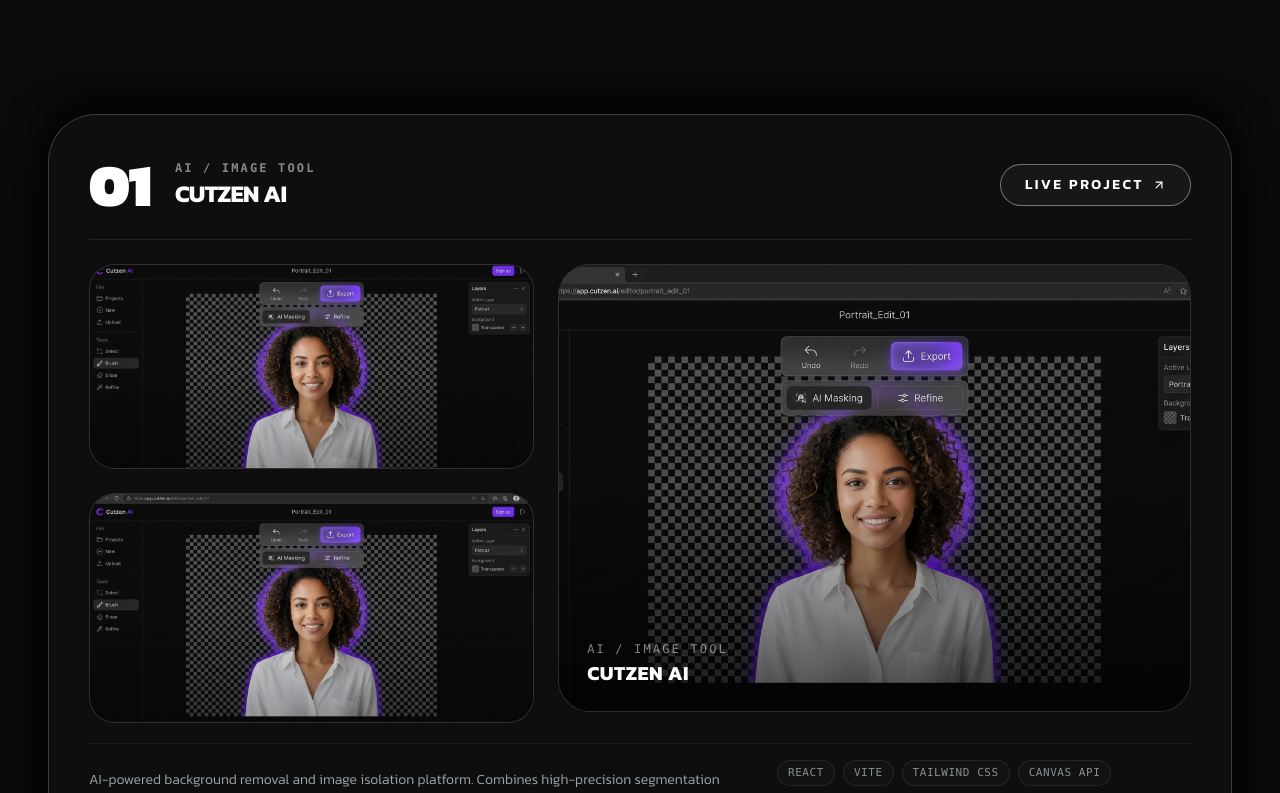
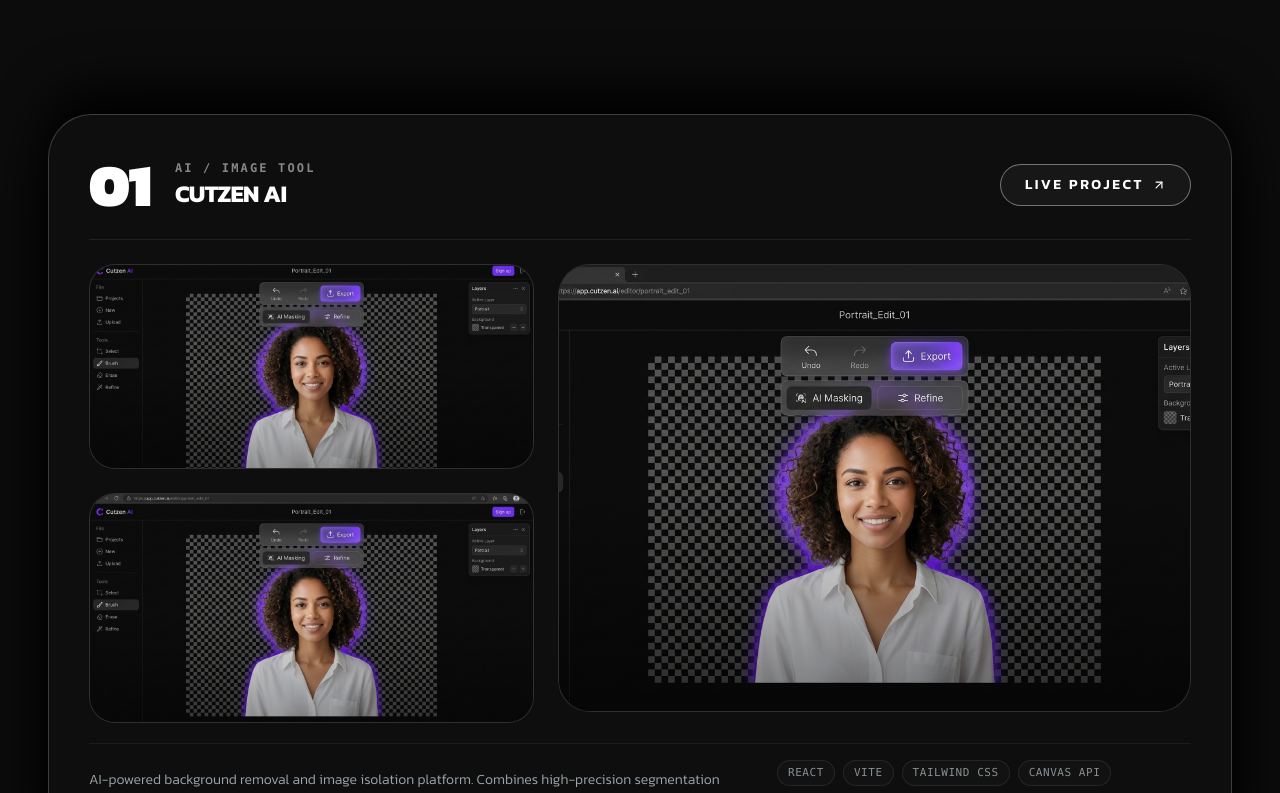
Before and after one commit to rajesh432sarraf/PORTFOLIO, a React (Vite) app: page / in a window 1280 px wide. Shown: the part 5407-6200 px from the top of the page. Built offline with nearby package versions, Linux system fonts and the light colour scheme.

Commit message:
Fix sticky stacking cards on scroll for projects section

```diff
--- a/src/components/ProjectCard.jsx
+++ b/src/components/ProjectCard.jsx
@@ -6,7 +6,7 @@
   const hasGithub = Boolean(project.github && project.github.trim().length > 0);
 
   // Offset each card so the top header bar of the previous card stays visible
-  const topOffset = 80 + index * 52;
+  const topOffset = 85 + index * 60;
   const isLast = index === totalCards - 1;
 
   return (
@@ -14,9 +14,9 @@
       style={{
         top: `${topOffset}px`,
         zIndex: index + 10,
-        marginBottom: isLast ? '0px' : '180px',
+        marginBottom: isLast ? '60px' : '400px',
       }}
-      className="sticky w-full max-w-7xl mx-auto rounded-[28px] sm:rounded-[38px] md:rounded-[48px] bg-[#0E0E0E] border border-white/20 p-6 sm:p-8 md:p-10 shadow-[0_-18px_40px_rgba(0,0,0,0.85),0_25px_60px_rgba(0,0,0,0.9)] transition-all duration-300"
+      className="sticky w-full max-w-7xl mx-auto rounded-[28px] sm:rounded-[36px] md:rounded-[44px] bg-[#0E0E0E] border border-white/20 p-6 sm:p-8 md:p-10 shadow-[0_-25px_50px_rgba(0,0,0,0.95),0_30px_70px_rgba(0,0,0,0.9)] transition-all duration-300"
     >
       {/* TOP HEADER ROW: 01 + CATEGORY/TITLE + LIVE PROJECT BUTTON */}
       <div className="flex items-center justify-between gap-4 pb-6 border-b border-white/[0.08]">
@@ -95,16 +95,7 @@
               className="w-full h-full object-cover filter brightness-95 transition-transform duration-700 ease-out group-hover:scale-105"
               loading="lazy"
             />
-            <div className="absolute inset-0 bg-gradient-to-t from-black/70 via-black/10 to-transparent pointer-events-none" />
-
-            <div className="absolute bottom-4 left-5 sm:bottom-6 sm:left-7 pointer-events-none">
-              <span className="text-xs uppercase tracking-widest text-white/50 font-mono">
-                {project.category}
-              </span>
-              <p className="text-lg sm:text-xl font-bold uppercase text-white tracking-wide">
-                {project.title}
-              </p>
-            </div>
+            <div className="absolute inset-0 bg-gradient-to-t from-black/50 via-transparent to-transparent pointer-events-none" />
           </div>
         </div>
       </div>
--- a/src/components/Projects.jsx
+++ b/src/components/Projects.jsx
@@ -36,7 +36,7 @@
   return (
     <section
       id="projects"
-      className="relative w-full bg-[#0C0C0C] text-[#D7E2EA] px-5 sm:px-8 lg:px-12 py-24 sm:py-32 overflow-hidden"
+      className="relative w-full bg-[#0C0C0C] text-[#D7E2EA] px-5 sm:px-8 lg:px-12 py-24 sm:py-32"
       aria-label="Selected Projects"
     >
       <div className="max-w-7xl mx-auto">
```
